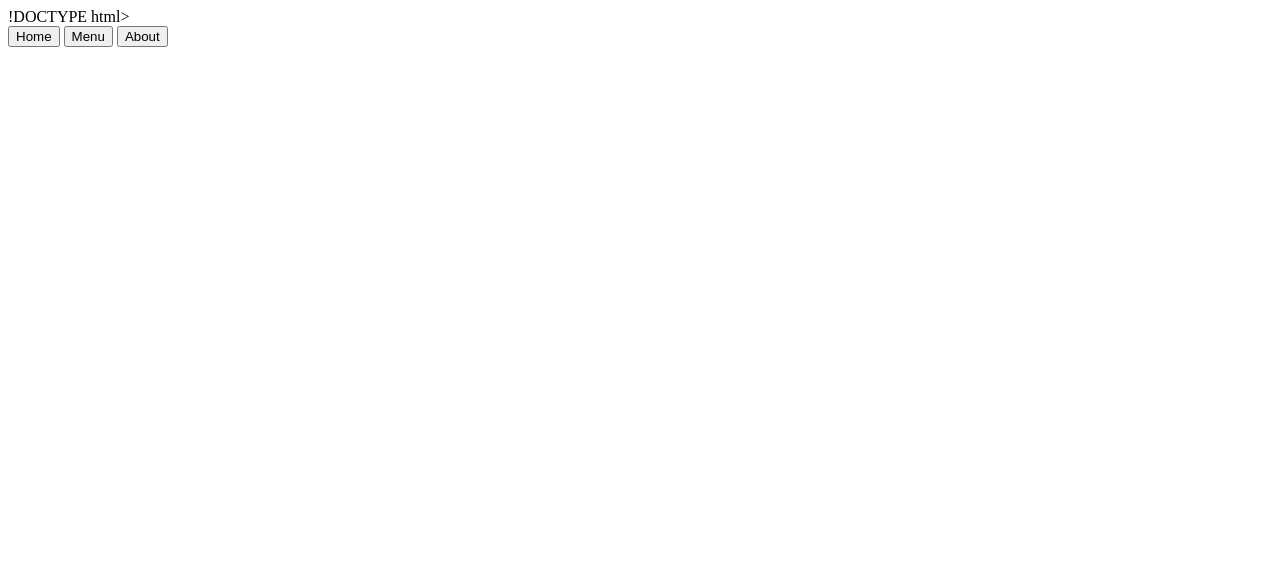
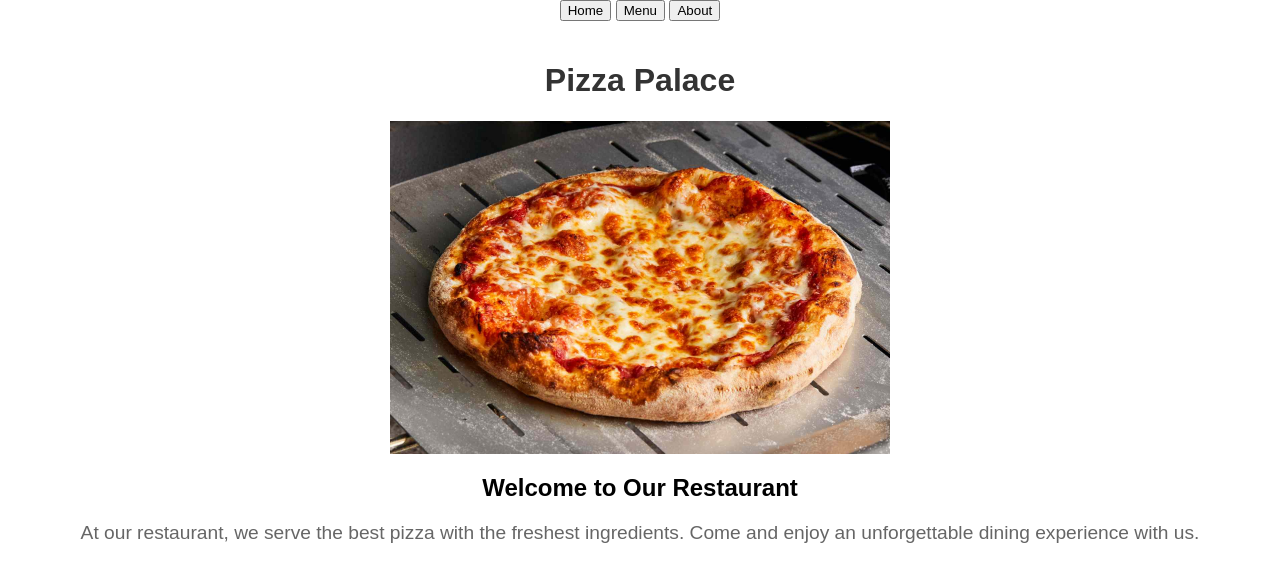
Before and after one commit to LionelP1/Restaurant-Webpage, a website built with webpack: page src/index.html in a window 1280 px wide. Built offline with nearby package versions, Linux system fonts and the light colour scheme; files whose address does not match are found by name.

Commit message:
Made homepage to website Added a image folder

```diff
--- a/src/index.html
+++ b/src/index.html
@@ -1,4 +1,4 @@
-!DOCTYPE html>
+<!DOCTYPE html>
 <html lang="en">
 <head>
     <meta charset="UTF-8">
@@ -15,6 +15,7 @@
         </nav>
     </header>
     <div id="content">
+
     </div>
 </body>
 </html>
--- a/src/index.js
+++ b/src/index.js
@@ -0,0 +1,10 @@
+import './style.css';
+import pizzaImage from './images/pizza.jpg';
+
+const content = document.getElementById('content');
+content.innerHTML = `
+  <h1>Pizza Palace</h1>
+  <img src="${pizzaImage}" alt="pizza" id="pizza-image">
+  <h2>Welcome to Our Restaurant</h2>
+  <p>At our restaurant, we serve the best pizza with the freshest ingredients. Come and enjoy an unforgettable dining experience with us.</p>
+`;
--- /dev/null
+++ b/src/style.css
@@ -0,0 +1,26 @@
+body {
+    font-family: Arial, sans-serif;
+    text-align: center;
+    margin: 0;
+    padding: 0;
+  }
+
+  #content {
+    padding: 20px;
+  }
+
+  #pizza-image {
+    width: 500px;
+    height: auto;
+    display: block;
+    margin: 0 auto;
+  }
+
+  h1 {
+    color: #333;
+  }
+
+  p {
+    color: #666;
+    font-size: 1.2em;
+  }
```
Also changed, not shown: src/images/pizza.jpg (added).
